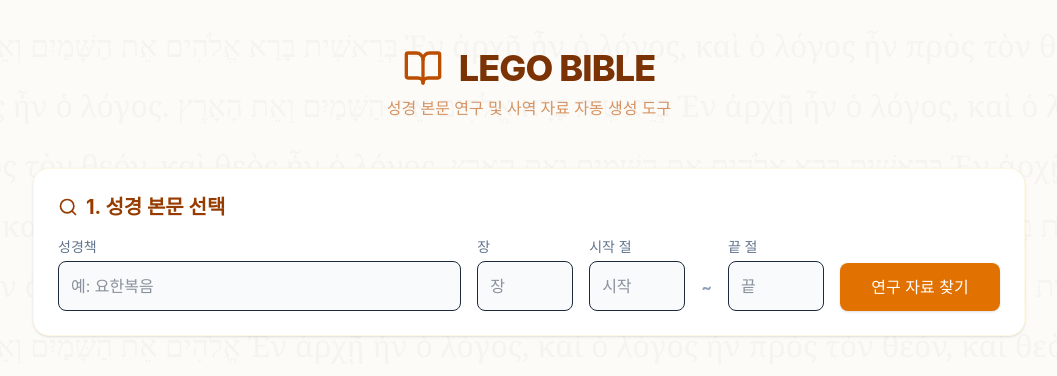
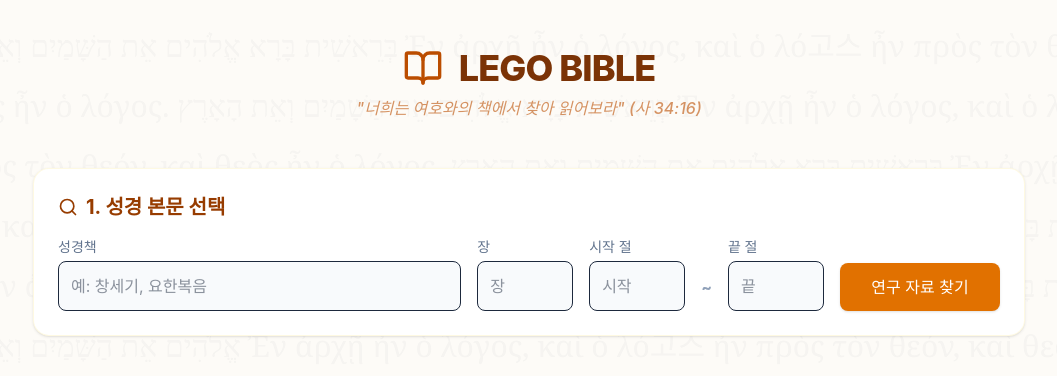
Before and after one commit to lego-bible/lego-bible, a React (Vite) app: page / in a window 1280 px wide. Shown: the top 376 px of the page, without its empty margins (111-1168 px from the left). Built offline with nearby package versions, Linux system fonts and the light colour scheme.

Commit message:
정식 모델 gemini-1.5-flash 적용 및 404 에러 해결

```diff
--- a/src/App.jsx
+++ b/src/App.jsx
@@ -1,11 +1,15 @@
 import React, { useState, useRef } from 'react';
 import { BookOpen, Copy, Trash2, Search, Edit3, Loader2, FileText, CheckCircle, Mic, Users, LayoutGrid } from 'lucide-react';
 
-// Vercel 환경 변수 및 환경에 따른 API 키 접근 방식 최적화
-// 빌드 타겟 환경(es2015 등)에 따른 import.meta 호환성 문제를 해결하기 위해 안전하게 접근합니다.
+/**
+ * 💡 환경 변수 안전하게 가져오기
+ * Vite 환경에서 API 키를 가져올 때 발생할 수 있는 참조 에러를 방지합니다.
+ */
 const getApiKey = () => {
   try {
-    return import.meta.env.VITE_GEMINI_API_KEY || "";
+    // import.meta.env가 존재하지 않는 환경(일부 빌드 타겟)에서도 에러가 나지 않도록 처리
+    const env = import.meta.env;
+    return env ? env.VITE_GEMINI_API_KEY : "";
   } catch (e) {
     return "";
   }
@@ -13,9 +17,16 @@ const getApiKey = () => {
 
 const apiKey = getApiKey();
 
-// API 호출 유틸리티 (지수 백오프 재시도 로직 포함)
+/**
+ * 🚀 Gemini API 호출 유틸리티
+ * 정식 서비스 모델인 'gemini-1.5-flash'를 사용하여 404 에러를 방지합니다.
+ */
 const fetchGeminiWithRetry = async (prompt, isJson = false) => {
-  // 정식 서비스 모델인 'gemini-1.5-flash' 사용
+  if (!apiKey) {
+    throw new Error("API 키가 설정되지 않았습니다. Vercel 환경 변수를 확인해주세요.");
+  }
+
+  // 🚨 404 에러 해결: 정식 서비스 모델 이름 사용
   const url = `https://generativelanguage.googleapis.com/v1beta/models/gemini-1.5-flash:generateContent?key=${apiKey}`;
 
   const systemPrompt = "당신은 깊이 있는 신학적 지식을 갖춘 전문 목회자이자 성경 학자입니다. 출력은 반드시 한국어로 작성하며, 단락을 명확히 구분하여 읽기 쉽게 만드세요.";
@@ -44,6 +55,10 @@ const fetchGeminiWithRetry = async (prompt, isJson = false) => {
 
       if (!response.ok) {
         const errorData = await response.json();
+        // 404 에러 발생 시 상세 메시지 출력
+        if (response.status === 404) {
+          throw new Error("요청한 AI 모델을 찾을 수 없습니다. 모델 이름을 확인하세요.");
+        }
         throw new Error(`HTTP error! status: ${response.status}, message: ${errorData.error?.message || 'Unknown error'}`);
       }
 
@@ -87,7 +102,7 @@ export default function App() {
 
   const handleResearch = async () => {
     if (!apiKey) {
-      alert("VITE_GEMINI_API_KEY가 설정되지 않았습니다. Vercel 환경 변수를 확인해주세요.");
+      alert("API 키가 설정되지 않았습니다. Vercel 환경 변수(VITE_GEMINI_API_KEY)를 확인해주세요.");
       return;
     }
     if (!book || !chapter || !startVerse || !endVerse) {
@@ -127,7 +142,7 @@ export default function App() {
       setSuggestedTopics(parsed.suggestedTopics || []);
     } catch (error) {
       console.error("연구 실패:", error);
-      alert("연구 자료를 가져오는 중 오류가 발생했습니다. 잠시 후 다시 시도해주세요.");
+      alert(`연구 실패: ${error.message}`);
     } finally {
       setIsResearching(false);
     }
@@ -160,14 +175,13 @@ export default function App() {
       const result = await fetchGeminiWithRetry(prompt, false);
       setOutputResult({ type: outputType, content: result });
 
-      // 스크롤 이동
       setTimeout(() => {
         window.scrollTo({ top: document.body.scrollHeight, behavior: 'smooth' });
       }, 300);
 
     } catch (error) {
       console.error("생성 실패:", error);
-      alert("결과물 생성 중 오류가 발생했습니다.");
+      alert(`생성 실패: ${error.message}`);
     } finally {
       setIsGenerating(false);
       setActiveOutputTask('');
@@ -197,18 +211,18 @@ export default function App() {
 
   return (
     <div className="min-h-screen bg-[#FDFBF7] text-slate-800 font-sans relative">
-      {/* 배경 장식 (히브리어/헬라어 텍스트 무늬) */}
+      {/* 배경 장식 */}
       <div className="fixed inset-0 pointer-events-none opacity-[0.03] overflow-hidden flex flex-wrap justify-center items-center z-0 text-3xl font-serif leading-loose break-all p-4 select-none">
-        {Array(20).fill("בְּרֵאשִׁית בָּרָא אֱלֹהִים אֵת הַשָּׁמַיִם וְאֵת הָאָרֶץ Ἐν ἀρχῇ ἦν ὁ λόγος, καὶ ὁ λόγος ἦν πρὸς τὸν θεόν, καὶ θεὸς ἦν ὁ λόγος. ").join('')}
+        {Array(20).fill("בְּרֵאשִׁית בָּרָא אֱלֹהִים אֵת הַשָּׁמַיִם וְאֵת הָאָרֶץ Ἐν ἀρχῇ ἦν ὁ λόγος, καὶ ὁ λό고스 ἦν πρὸς τὸν θεόν, καὶ θεὸς ἦν ὁ λόγος. ").join('')}
       </div>
 
       <div className="relative z-10 max-w-5xl mx-auto px-4 py-12">
         <header className="flex flex-col items-center justify-center mb-12 space-y-2">
           <div className="flex items-center space-x-4">
             <BookOpen className="w-10 h-10 text-amber-700" />
-            <h1 className="text-4xl font-extrabold text-amber-900 tracking-tight">LEGO BIBLE</h1>
+            <h1 className="text-4xl font-extrabold text-amber-900 tracking-tight uppercase">Lego Bible</h1>
           </div>
-          <p className="text-amber-700/60 font-medium">성경 본문 연구 및 사역 자료 자동 생성 도구</p>
+          <p className="text-amber-700/60 font-medium italic">"너희는 여호와의 책에서 찾아 읽어보라" (사 34:16)</p>
         </header>
 
         <div className="space-y-8">
@@ -220,7 +234,7 @@ export default function App() {
             <div className="flex flex-wrap items-end gap-4">
               <div className="flex-1 min-w-[150px]">
                 <label className="block text-sm font-medium text-slate-500 mb-1">성경책</label>
-                <input type="text" className="w-full p-3 bg-slate-50 border rounded-lg focus:ring-2 focus:ring-amber-500 outline-none transition-shadow" value={book} onChange={e => setBook(e.target.value)} placeholder="예: 요한복음"/>
+                <input type="text" className="w-full p-3 bg-slate-50 border rounded-lg focus:ring-2 focus:ring-amber-500 outline-none transition-shadow" value={book} onChange={e => setBook(e.target.value)} placeholder="예: 창세기, 요한복음"/>
               </div>
               <div className="w-24">
                 <label className="block text-sm font-medium text-slate-500 mb-1">장</label>
```
